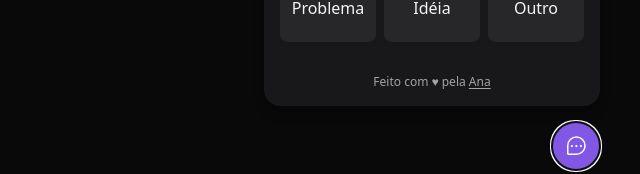
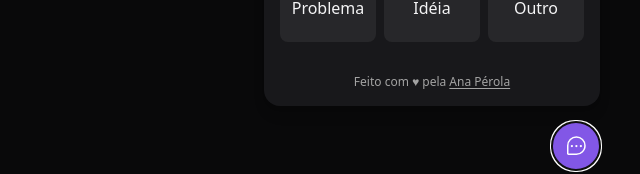
Before and after one commit to AnaPerola/web_feedback_widget, a React (Vite) app: page / in a window 1280 px wide. Both pictures are taken after a click on the button "Feedback". Shown: the part 614-788 px from the top of the page, without its empty margins (640-1280 px from the left). Built offline with nearby package versions, Linux system fonts and the light colour scheme; no server answers.

Commit message:
Fix name copyright

```diff
--- a/src/components/WidgetForm/index.tsx
+++ b/src/components/WidgetForm/index.tsx
@@ -60,7 +60,7 @@ export function WidgetForm() {
       ) }
 
       <footer className="text-xs text-neutral-400">
-        Feito com ♥ pela <a className="underline underline-offset-2" href="https://github.com/AnaPerola">Ana</a>
+        Feito com ♥ pela <a className="underline underline-offset-2" href="https://github.com/AnaPerola">Ana Pérola</a>
       </footer>
     </div>
   )
```
